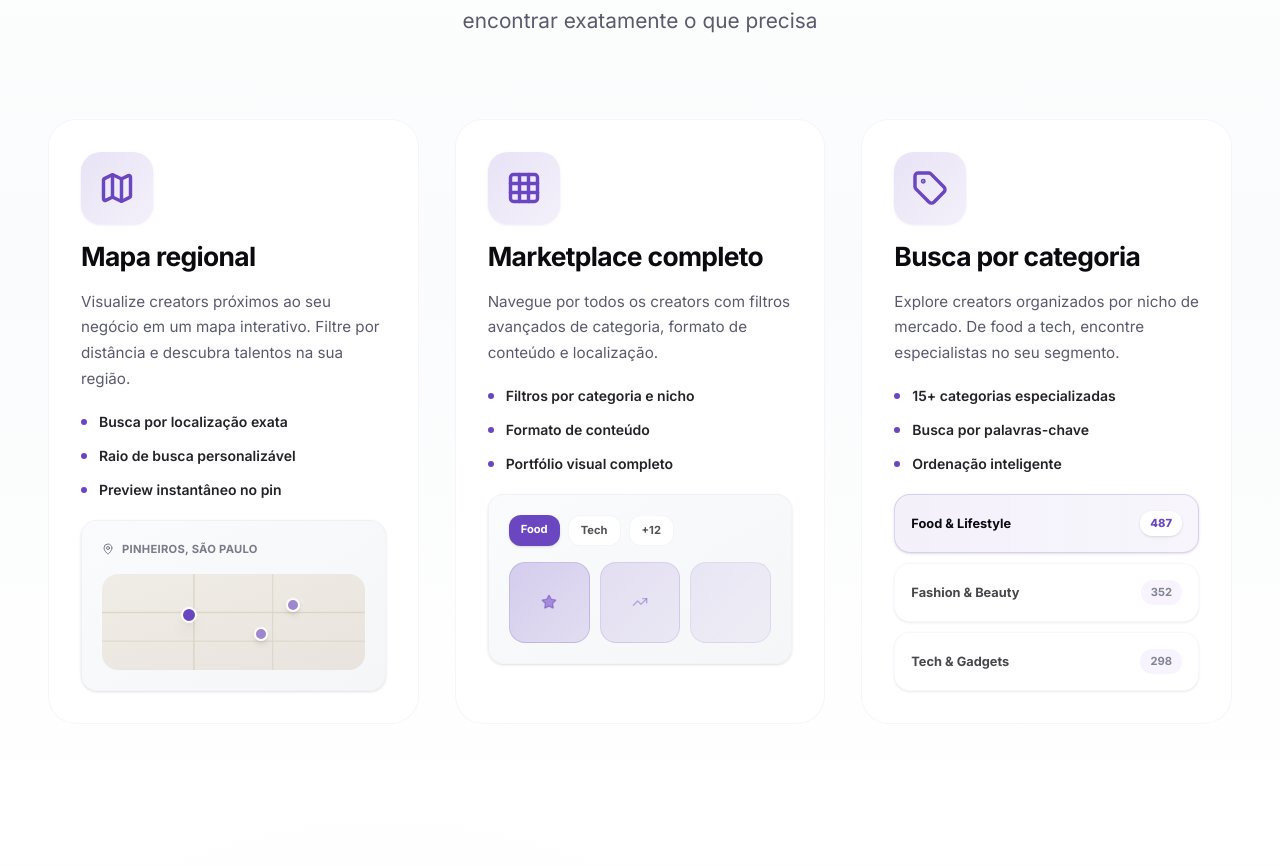
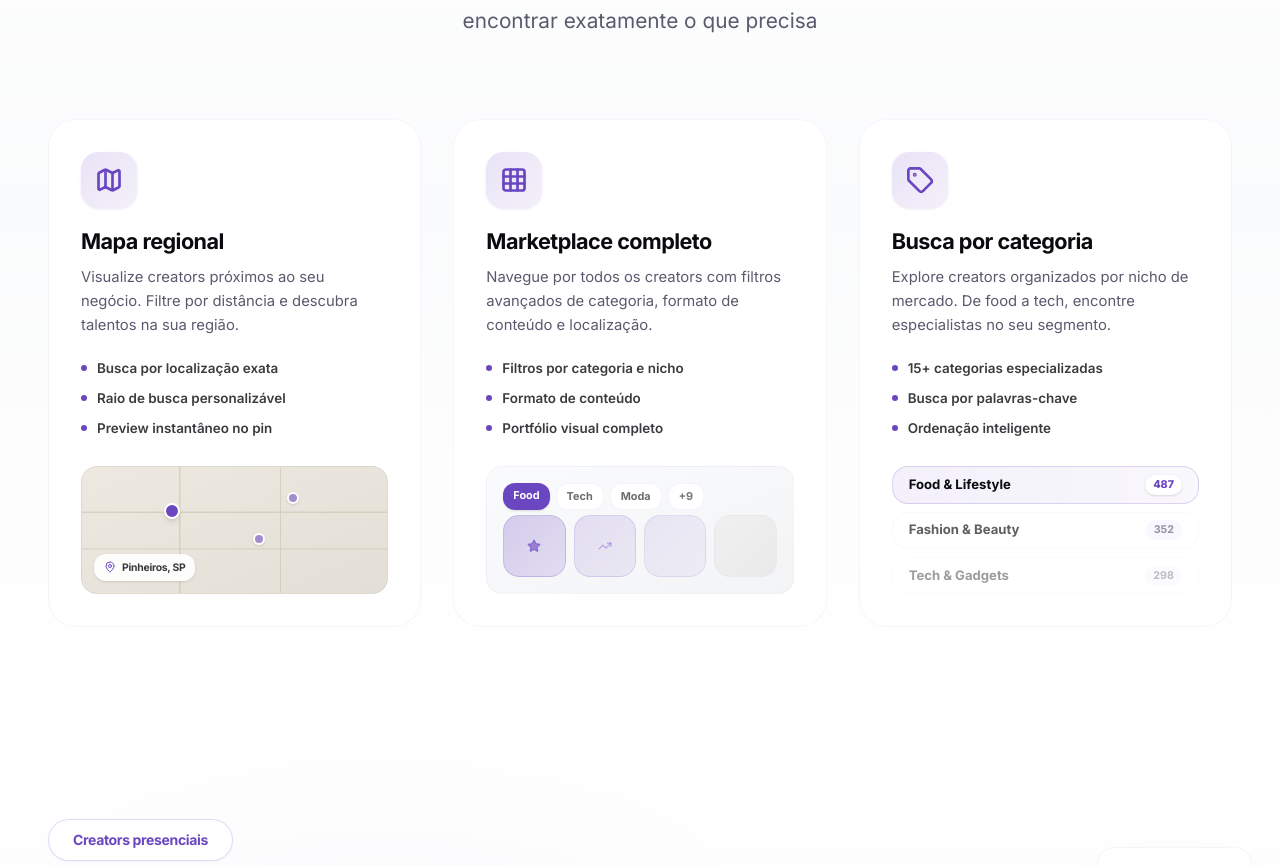
Before and after one commit to MogLuiz/ugc-lp, a Next.js app: page / in a window 1280 px wide. Shown: the part 1771-2637 px from the top of the page. Built offline with nearby package versions, Linux system fonts and the light colour scheme.

Commit message:
refactor: desktop position

```diff
--- a/src/components/Discovery.tsx
+++ b/src/components/Discovery.tsx
@@ -4,7 +4,7 @@ export function Discovery() {
   return (
     <section id="descoberta" className="py-32 lg:py-24 bg-gradient-to-b from-white via-[#fafbfc] to-white">
       <div className="max-w-7xl mx-auto px-6 lg:px-12">
-        <div className="max-w-4xl mx-auto text-center mb-24 lg:mb-20">
+        <div className="max-w-4xl mx-auto text-center mb-20">
           <div className="inline-flex items-center gap-2.5 px-6 py-2.5 bg-white backdrop-blur-sm rounded-full border border-primary/20 shadow-sm shadow-primary/5 mb-6">
             <span className="text-sm text-primary font-bold tracking-tight">Descoberta inteligente</span>
           </div>
@@ -16,133 +16,138 @@ export function Discovery() {
           </p>
         </div>
 
-        <div className="grid md:grid-cols-2 lg:grid-cols-3 gap-7 lg:gap-9">
-          {/* Map Discovery */}
-          <div className="group relative bg-white rounded-[1.75rem] border border-border/50 hover:border-primary/30 transition-all duration-500 overflow-hidden hover:shadow-2xl hover:shadow-black/5">
-            <div className="absolute inset-0 bg-gradient-to-br from-primary/0 via-primary/0 to-primary/3 opacity-0 group-hover:opacity-100 transition-opacity duration-500" />
-            <div className="relative p-9 lg:p-8">
-              <div className="w-[4.5rem] h-[4.5rem] rounded-[1.25rem] bg-gradient-to-br from-primary/15 to-primary/8 flex items-center justify-center mb-4 group-hover:scale-105 transition-transform duration-500 shadow-sm shadow-primary/10">
-                <Map className="w-9 h-9 text-primary" strokeWidth={2.3} />
+        <div className="grid md:grid-cols-2 lg:grid-cols-3 gap-7 lg:gap-8">
+          {/* Card 1 — Mapa regional */}
+          <div className="group relative bg-white rounded-[1.75rem] border border-border/50 hover:border-primary/30 transition-all duration-500 overflow-hidden hover:shadow-2xl hover:shadow-black/5 flex flex-col">
+            <div className="absolute inset-0 bg-gradient-to-br from-primary/0 to-primary/3 opacity-0 group-hover:opacity-100 transition-opacity duration-500" />
+            <div className="relative p-8 flex flex-col flex-1">
+              <div className="w-14 h-14 rounded-[1.1rem] bg-gradient-to-br from-primary/15 to-primary/8 flex items-center justify-center mb-5 group-hover:scale-105 transition-transform duration-500 shadow-sm shadow-primary/10">
+                <Map className="w-7 h-7 text-primary" strokeWidth={2.3} />
               </div>
-              <h3 className="text-[1.65rem] font-bold text-foreground mb-4 tracking-tight leading-tight">Mapa regional</h3>
-              <p className="text-muted-foreground mb-5 leading-[1.7] text-[0.95rem]">
-                Visualize creators próximos ao seu negócio em um mapa interativo. Filtre por distância e descubra talentos na sua região.
+              <h3 className="text-[1.35rem] font-bold text-foreground mb-2.5 tracking-tight leading-tight">Mapa regional</h3>
+              <p className="text-muted-foreground mb-5 leading-[1.65] text-[0.925rem]">
+                Visualize creators próximos ao seu negócio. Filtre por distância e descubra talentos na sua região.
               </p>
-              <div className="space-y-3.5 mb-5">
-                <div className="flex items-center gap-3 text-sm font-semibold text-foreground/90">
-                  <div className="w-1.5 h-1.5 rounded-full bg-primary" />
+              <div className="space-y-2.5 mb-7">
+                <div className="flex items-center gap-2.5 text-[0.84rem] font-semibold text-foreground/80">
+                  <div className="w-1.5 h-1.5 rounded-full bg-primary flex-shrink-0" />
                   <span>Busca por localização exata</span>
                 </div>
-                <div className="flex items-center gap-3 text-sm font-semibold text-foreground/90">
-                  <div className="w-1.5 h-1.5 rounded-full bg-primary" />
+                <div className="flex items-center gap-2.5 text-[0.84rem] font-semibold text-foreground/80">
+                  <div className="w-1.5 h-1.5 rounded-full bg-primary flex-shrink-0" />
                   <span>Raio de busca personalizável</span>
                 </div>
-                <div className="flex items-center gap-3 text-sm font-semibold text-foreground/90">
-                  <div className="w-1.5 h-1.5 rounded-full bg-primary" />
+                <div className="flex items-center gap-2.5 text-[0.84rem] font-semibold text-foreground/80">
+                  <div className="w-1.5 h-1.5 rounded-full bg-primary flex-shrink-0" />
                   <span>Preview instantâneo no pin</span>
                 </div>
               </div>
-              <div className="p-5 bg-gradient-to-br from-[#fafbfc] to-[#f5f6f8] rounded-2xl border border-border/40 shadow-sm">
-                <div className="flex items-center gap-2 text-[0.7rem] font-bold text-muted-foreground/80 mb-4 tracking-wide uppercase">
-                  <MapPin className="w-3 h-3" />
-                  <span>Pinheiros, São Paulo</span>
-                </div>
-                <div className="relative h-24 rounded-xl bg-gradient-to-br from-[#f0ede6] to-[#e8e4dd] overflow-hidden">
-                  <svg className="absolute inset-0 w-full h-full opacity-40">
-                    <line x1="0" y1="40%" x2="100%" y2="40%" stroke="#c9b8a0" strokeWidth="1.5" />
-                    <line x1="0" y1="70%" x2="100%" y2="70%" stroke="#c9b8a0" strokeWidth="1" />
-                    <line x1="35%" y1="0" x2="35%" y2="100%" stroke="#c9b8a0" strokeWidth="1.5" />
-                    <line x1="65%" y1="0" x2="65%" y2="100%" stroke="#c9b8a0" strokeWidth="1" />
-                  </svg>
-                  <div className="absolute top-[35%] left-[30%] w-4 h-4 rounded-full bg-primary border-2 border-white shadow-lg" />
-                  <div className="absolute top-[55%] left-[58%] w-3.5 h-3.5 rounded-full bg-primary/60 border-2 border-white shadow-md" />
-                  <div className="absolute top-[25%] left-[70%] w-3.5 h-3.5 rounded-full bg-primary/60 border-2 border-white shadow-md" />
+              {/* Map preview */}
+              <div className="mt-auto relative h-32 rounded-2xl bg-gradient-to-br from-[#ede9e1] to-[#e4dfd6] overflow-hidden border border-black/5">
+                <svg className="absolute inset-0 w-full h-full opacity-25">
+                  <line x1="0" y1="36%" x2="100%" y2="36%" stroke="#a8906e" strokeWidth="1.5" />
+                  <line x1="0" y1="65%" x2="100%" y2="65%" stroke="#a8906e" strokeWidth="1" />
+                  <line x1="32%" y1="0" x2="32%" y2="100%" stroke="#a8906e" strokeWidth="1.5" />
+                  <line x1="65%" y1="0" x2="65%" y2="100%" stroke="#a8906e" strokeWidth="1" />
+                </svg>
+                <div className="absolute top-[28%] left-[27%] w-4 h-4 rounded-full bg-primary border-2 border-white shadow-md" />
+                <div className="absolute top-[52%] left-[56%] w-3 h-3 rounded-full bg-primary/55 border-2 border-white shadow-sm" />
+                <div className="absolute top-[20%] left-[67%] w-3 h-3 rounded-full bg-primary/55 border-2 border-white shadow-sm" />
+                <div className="absolute bottom-3 left-3">
+                  <div className="flex items-center gap-1.5 bg-white/90 backdrop-blur-sm rounded-lg px-2.5 py-1.5 shadow-sm">
+                    <MapPin className="w-3 h-3 text-primary" />
+                    <span className="text-[0.65rem] font-bold text-foreground/80 tracking-tight">Pinheiros, SP</span>
+                  </div>
                 </div>
               </div>
             </div>
           </div>
 
-          {/* Marketplace Discovery */}
-          <div className="group relative bg-white rounded-[1.75rem] border border-border/50 hover:border-primary/30 transition-all duration-500 overflow-hidden hover:shadow-2xl hover:shadow-black/5">
-            <div className="absolute inset-0 bg-gradient-to-br from-primary/0 via-primary/0 to-primary/3 opacity-0 group-hover:opacity-100 transition-opacity duration-500" />
-            <div className="relative p-9 lg:p-8">
-              <div className="w-[4.5rem] h-[4.5rem] rounded-[1.25rem] bg-gradient-to-br from-primary/15 to-primary/8 flex items-center justify-center mb-4 group-hover:scale-105 transition-transform duration-500 shadow-sm shadow-primary/10">
-                <Grid3x3 className="w-9 h-9 text-primary" strokeWidth={2.3} />
+          {/* Card 2 — Marketplace */}
+          <div className="group relative bg-white rounded-[1.75rem] border border-border/50 hover:border-primary/30 transition-all duration-500 overflow-hidden hover:shadow-2xl hover:shadow-black/5 flex flex-col">
+            <div className="absolute inset-0 bg-gradient-to-br from-primary/0 to-primary/3 opacity-0 group-hover:opacity-100 transition-opacity duration-500" />
+            <div className="relative p-8 flex flex-col flex-1">
+              <div className="w-14 h-14 rounded-[1.1rem] bg-gradient-to-br from-primary/15 to-primary/8 flex items-center justify-center mb-5 group-hover:scale-105 transition-transform duration-500 shadow-sm shadow-primary/10">
+                <Grid3x3 className="w-7 h-7 text-primary" strokeWidth={2.3} />
               </div>
-              <h3 className="text-[1.65rem] font-bold text-foreground mb-4 tracking-tight leading-tight">Marketplace completo</h3>
-              <p className="text-muted-foreground mb-5 leading-[1.7] text-[0.95rem]">
+              <h3 className="text-[1.35rem] font-bold text-foreground mb-2.5 tracking-tight leading-tight">Marketplace completo</h3>
+              <p className="text-muted-foreground mb-5 leading-[1.65] text-[0.925rem]">
                 Navegue por todos os creators com filtros avançados de categoria, formato de conteúdo e localização.
               </p>
-              <div className="space-y-3.5 mb-5">
-                <div className="flex items-center gap-3 text-sm font-semibold text-foreground/90">
-                  <div className="w-1.5 h-1.5 rounded-full bg-primary" />
+              <div className="space-y-2.5 mb-7">
+                <div className="flex items-center gap-2.5 text-[0.84rem] font-semibold text-foreground/80">
+                  <div className="w-1.5 h-1.5 rounded-full bg-primary flex-shrink-0" />
                   <span>Filtros por categoria e nicho</span>
                 </div>
-                <div className="flex items-center gap-3 text-sm font-semibold text-foreground/90">
-                  <div className="w-1.5 h-1.5 rounded-full bg-primary" />
+                <div className="flex items-center gap-2.5 text-[0.84rem] font-semibold text-foreground/80">
+                  <div className="w-1.5 h-1.5 rounded-full bg-primary flex-shrink-0" />
                   <span>Formato de conteúdo</span>
                 </div>
-                <div className="flex items-center gap-3 text-sm font-semibold text-foreground/90">
-                  <div className="w-1.5 h-1.5 rounded-full bg-primary" />
+                <div className="flex items-center gap-2.5 text-[0.84rem] font-semibold text-foreground/80">
+                  <div className="w-1.5 h-1.5 rounded-full bg-primary flex-shrink-0" />
                   <span>Portfólio visual completo</span>
                 </div>
               </div>
-              <div className="p-5 bg-gradient-to-br from-[#fafbfc] to-[#f5f6f8] rounded-2xl border border-border/40 shadow-sm">
-                <div className="flex gap-2 mb-4 flex-wrap">
-                  <div className="px-3 py-1.5 bg-primary text-white rounded-lg text-[0.7rem] font-bold shadow-sm">Food</div>
-                  <div className="px-3 py-1.5 bg-white border border-border/60 text-foreground/70 rounded-lg text-[0.7rem] font-bold">Tech</div>
-                  <div className="px-3 py-1.5 bg-white border border-border/60 text-foreground/70 rounded-lg text-[0.7rem] font-bold">+12</div>
+              {/* Marketplace preview */}
+              <div className="mt-auto h-32 rounded-2xl bg-gradient-to-br from-[#fafbfc] to-[#f3f4f6] border border-border/40 p-4 flex flex-col justify-between">
+                <div className="flex gap-1.5 flex-wrap">
+                  <div className="px-2.5 py-1 bg-primary text-white rounded-lg text-[0.68rem] font-bold shadow-sm">Food</div>
+                  <div className="px-2.5 py-1 bg-white border border-border/60 text-foreground/60 rounded-lg text-[0.68rem] font-bold">Tech</div>
+                  <div className="px-2.5 py-1 bg-white border border-border/60 text-foreground/60 rounded-lg text-[0.68rem] font-bold">Moda</div>
+                  <div className="px-2.5 py-1 bg-white border border-border/60 text-foreground/55 rounded-lg text-[0.68rem] font-bold">+9</div>
                 </div>
-                <div className="grid grid-cols-3 gap-2.5">
+                <div className="grid grid-cols-4 gap-2">
                   <div className="aspect-square rounded-xl bg-gradient-to-br from-primary/25 to-primary/15 border border-primary/20 flex items-center justify-center">
-                    <Star className="w-4 h-4 text-primary/50" fill="currentColor" />
+                    <Star className="w-3.5 h-3.5 text-primary/60" fill="currentColor" />
                   </div>
                   <div className="aspect-square rounded-xl bg-gradient-to-br from-primary/15 to-primary/8 border border-primary/15 flex items-center justify-center">
-                    <TrendingUp className="w-4 h-4 text-primary/40" />
+                    <TrendingUp className="w-3.5 h-3.5 text-primary/40" />
                   </div>
                   <div className="aspect-square rounded-xl bg-gradient-to-br from-primary/10 to-primary/5 border border-primary/10" />
+                  <div className="aspect-square rounded-xl bg-gradient-to-br from-[#f0f0f0] to-[#eaeaea] border border-border/30" />
                 </div>
               </div>
             </div>
           </div>
 
-          {/* Category Discovery */}
-          <div className="group relative bg-white rounded-[1.75rem] border border-border/50 hover:border-primary/30 transition-all duration-500 overflow-hidden hover:shadow-2xl hover:shadow-black/5">
-            <div className="absolute inset-0 bg-gradient-to-br from-primary/0 via-primary/0 to-primary/3 opacity-0 group-hover:opacity-100 transition-opacity duration-500" />
-            <div className="relative p-9 lg:p-8">
-              <div className="w-[4.5rem] h-[4.5rem] rounded-[1.25rem] bg-gradient-to-br from-primary/15 to-primary/8 flex items-center justify-center mb-4 group-hover:scale-105 transition-transform duration-500 shadow-sm shadow-primary/10">
-                <Tag className="w-9 h-9 text-primary" strokeWidth={2.3} />
+          {/* Card 3 — Categoria */}
+          <div className="group relative bg-white rounded-[1.75rem] border border-border/50 hover:border-primary/30 transition-all duration-500 overflow-hidden hover:shadow-2xl hover:shadow-black/5 flex flex-col md:col-span-2 lg:col-span-1">
+            <div className="absolute inset-0 bg-gradient-to-br from-primary/0 to-primary/3 opacity-0 group-hover:opacity-100 transition-opacity duration-500" />
+            <div className="relative p-8 flex flex-col flex-1">
+              <div className="w-14 h-14 rounded-[1.1rem] bg-gradient-to-br from-primary/15 to-primary/8 flex items-center justify-center mb-5 group-hover:scale-105 transition-transform duration-500 shadow-sm shadow-primary/10">
+                <Tag className="w-7 h-7 text-primary" strokeWidth={2.3} />
               </div>
-              <h3 className="text-[1.65rem] font-bold text-foreground mb-4 tracking-tight leading-tight">Busca por categoria</h3>
-              <p className="text-muted-foreground mb-5 leading-[1.7] text-[0.95rem]">
+              <h3 className="text-[1.35rem] font-bold text-foreground mb-2.5 tracking-tight leading-tight">Busca por categoria</h3>
+              <p className="text-muted-foreground mb-5 leading-[1.65] text-[0.925rem]">
                 Explore creators organizados por nicho de mercado. De food a tech, encontre especialistas no seu segmento.
               </p>
-              <div className="space-y-3.5 mb-5">
-                <div className="flex items-center gap-3 text-sm font-semibold text-foreground/90">
-                  <div className="w-1.5 h-1.5 rounded-full bg-primary" />
+              <div className="space-y-2.5 mb-7">
+                <div className="flex items-center gap-2.5 text-[0.84rem] font-semibold text-foreground/80">
+                  <div className="w-1.5 h-1.5 rounded-full bg-primary flex-shrink-0" />
                   <span>15+ categorias especializadas</span>
                 </div>
-                <div className="flex items-center gap-3 text-sm font-semibold text-foreground/90">
-                  <div className="w-1.5 h-1.5 rounded-full bg-primary" />
+                <div className="flex items-center gap-2.5 text-[0.84rem] font-semibold text-foreground/80">
+                  <div className="w-1.5 h-1.5 rounded-full bg-primary flex-shrink-0" />
                   <span>Busca por palavras-chave</span>
                 </div>
-                <div className="flex items-center gap-3 text-sm font-semibold text-foreground/90">
-                  <div className="w-1.5 h-1.5 rounded-full bg-primary" />
+                <div className="flex items-center gap-2.5 text-[0.84rem] font-semibold text-foreground/80">
+                  <div className="w-1.5 h-1.5 rounded-full bg-primary flex-shrink-0" />
                   <span>Ordenação inteligente</span>
                 </div>
               </div>
-              <div className="space-y-2.5">
-                <div className="p-4 bg-gradient-to-r from-primary/8 to-primary/5 backdrop-blur-sm rounded-xl border border-primary/20 shadow-sm flex items-center justify-between group-hover:border-primary/30 transition-colors">
-                  <span className="text-[0.8rem] font-bold text-foreground">Food & Lifestyle</span>
-                  <span className="text-[0.7rem] font-black text-primary bg-white px-2.5 py-1 rounded-lg shadow-sm">487</span>
+              {/* Category preview */}
+              <div className="mt-auto h-32 flex flex-col gap-2">
+                <div className="flex-1 px-4 bg-gradient-to-r from-primary/8 to-primary/4 rounded-xl border border-primary/20 flex items-center justify-between group-hover:border-primary/30 transition-colors">
+                  <span className="text-[0.82rem] font-bold text-foreground">Food & Lifestyle</span>
+                  <span className="text-[0.67rem] font-black text-primary bg-white px-2 py-0.5 rounded-lg shadow-sm">487</span>
                 </div>
-                <div className="p-4 bg-white backdrop-blur-sm rounded-xl border border-border/50 shadow-sm flex items-center justify-between opacity-75">
-                  <span className="text-[0.8rem] font-bold text-foreground">Fashion & Beauty</span>
-                  <span className="text-[0.7rem] font-bold text-muted-foreground bg-accent/70 px-2.5 py-1 rounded-lg">352</span>
+                <div className="flex-1 px-4 bg-white rounded-xl border border-border/50 flex items-center justify-between opacity-65">
+                  <span className="text-[0.82rem] font-bold text-foreground">Fashion & Beauty</span>
+                  <span className="text-[0.67rem] font-bold text-muted-foreground bg-accent/60 px-2 py-0.5 rounded-lg">352</span>
                 </div>
-                <div className="p-4 bg-white backdrop-blur-sm rounded-xl border border-border/50 shadow-sm flex items-center justify-between opacity-75">
-                  <span className="text-[0.8rem] font-bold text-foreground">Tech & Gadgets</span>
-                  <span className="text-[0.7rem] font-bold text-muted-foreground bg-accent/70 px-2.5 py-1 rounded-lg">298</span>
+                <div className="flex-1 px-4 bg-white rounded-xl border border-border/50 flex items-center justify-between opacity-40">
+                  <span className="text-[0.82rem] font-bold text-foreground">Tech & Gadgets</span>
+                  <span className="text-[0.67rem] font-bold text-muted-foreground bg-accent/60 px-2 py-0.5 rounded-lg">298</span>
                 </div>
               </div>
             </div>
```
Also changed, not shown: src/components/MapFeature.tsx (+7 -7 lines).
